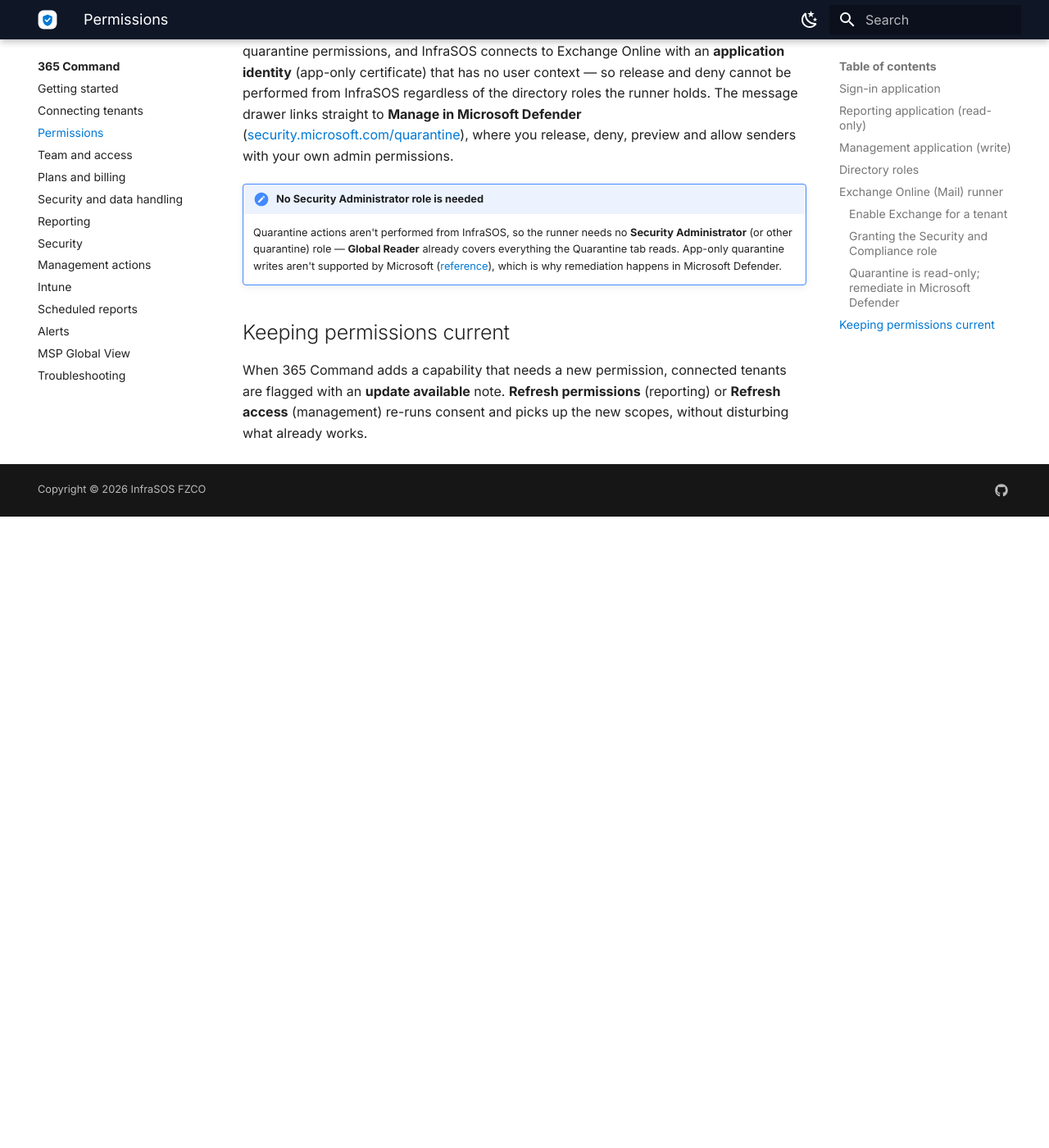
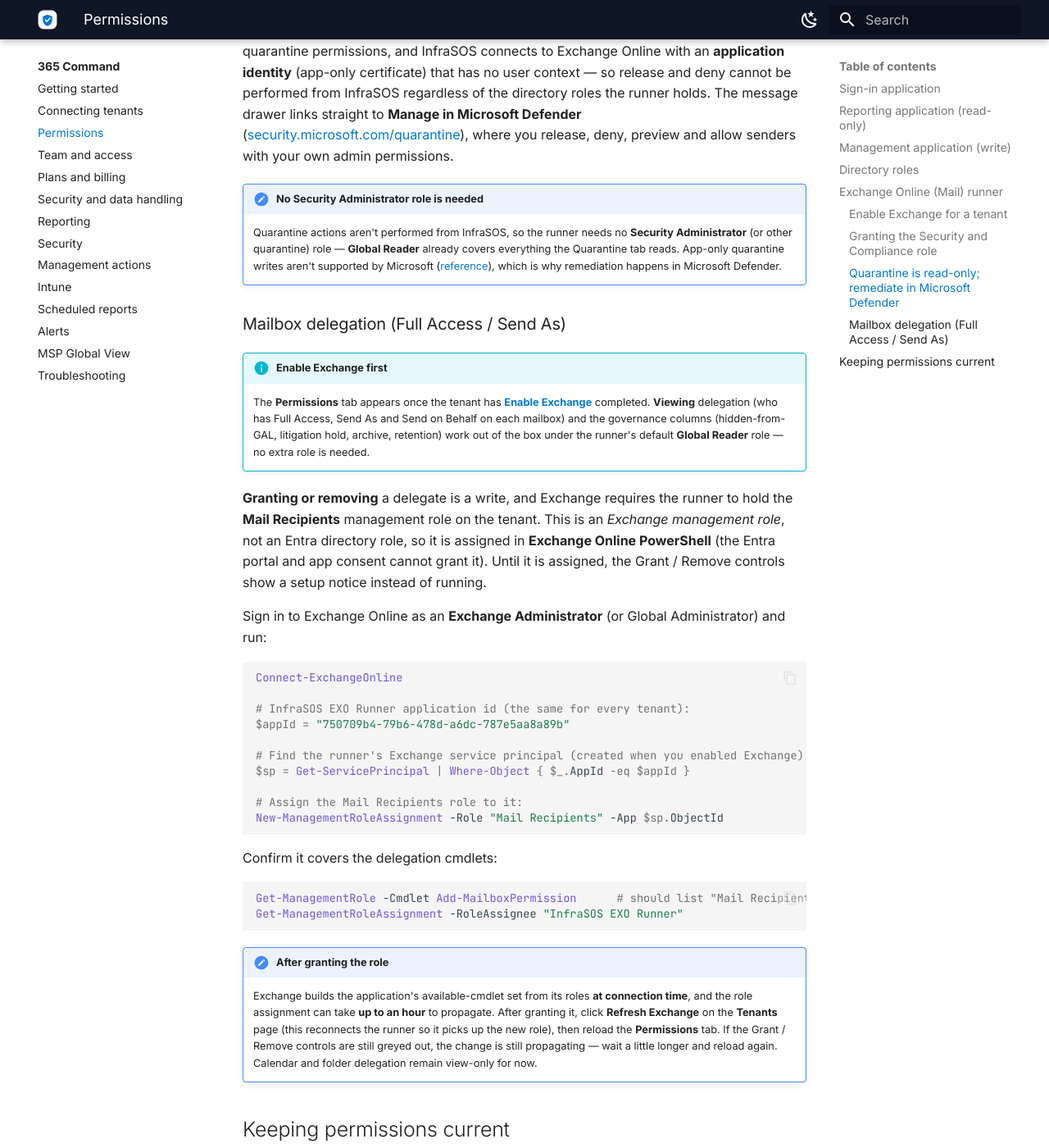
Before and after one commit to InfraSOS/infrasos-docs, an MkDocs documentation site: the page built from docs/365-command/permissions.md, in a window 1280 px wide and 1400 px high, scrolled down 5966 px. Shown: the whole window at 82% size. Built offline with MkDocs 1.6.1 and Material for MkDocs 9.7.7, drawn with Linux system fonts in a browser that asks for light colours; before the commit the page ends 6596 px from its top, so only the background shows below that.

Commit message:
docs(365-command): document the Mail Recipients role for mailbox delegation writes
Co-Authored-By: Claude Opus 4.8 <noreply@anthropic.com>

````diff
--- a/docs/365-command/permissions.md
+++ b/docs/365-command/permissions.md
@@ -182,6 +182,49 @@ preview and allow senders with your own admin permissions.
     ([reference](https://learn.microsoft.com/en-us/defender-office-365/quarantine-admin-manage-messages-files)),
     which is why remediation happens in Microsoft Defender.
 
+### Mailbox delegation (Full Access / Send As)
+
+!!! info "Enable Exchange first"
+    The **Permissions** tab appears once the tenant has **[Enable Exchange](#enable-exchange-for-a-tenant)**
+    completed. **Viewing** delegation (who has Full Access, Send As and Send on Behalf on each mailbox) and
+    the governance columns (hidden-from-GAL, litigation hold, archive, retention) work out of the box under
+    the runner's default **Global Reader** role — no extra role is needed.
+
+**Granting or removing** a delegate is a write, and Exchange requires the runner to hold the **Mail
+Recipients** management role on the tenant. This is an *Exchange management role*, not an Entra directory
+role, so it is assigned in **Exchange Online PowerShell** (the Entra portal and app consent cannot grant
+it). Until it is assigned, the Grant / Remove controls show a setup notice instead of running.
+
+Sign in to Exchange Online as an **Exchange Administrator** (or Global Administrator) and run:
+
+```powershell
+Connect-ExchangeOnline
+
+# InfraSOS EXO Runner application id (the same for every tenant):
+$appId = "750709b4-79b6-478d-a6dc-787e5aa8a89b"
+
+# Find the runner's Exchange service principal (created when you enabled Exchange):
+$sp = Get-ServicePrincipal | Where-Object { $_.AppId -eq $appId }
+
+# Assign the Mail Recipients role to it:
+New-ManagementRoleAssignment -Role "Mail Recipients" -App $sp.ObjectId
+```
+
+Confirm it covers the delegation cmdlets:
+
+```powershell
+Get-ManagementRole -Cmdlet Add-MailboxPermission      # should list "Mail Recipients"
+Get-ManagementRoleAssignment -RoleAssignee "InfraSOS EXO Runner"
+```
+
+!!! note "After granting the role"
+    Exchange builds the application's available-cmdlet set from its roles **at connection time**, and the
+    role assignment can take **up to an hour** to propagate. After granting it, click **Refresh Exchange**
+    on the **Tenants** page (this reconnects the runner so it picks up the new role), then reload the
+    **Permissions** tab. If the Grant / Remove controls are still greyed out, the change is still
+    propagating — wait a little longer and reload again. Calendar and folder delegation remain view-only
+    for now.
+
 ## Keeping permissions current
 
 When 365 Command adds a capability that needs a new permission, connected tenants are flagged with
````
